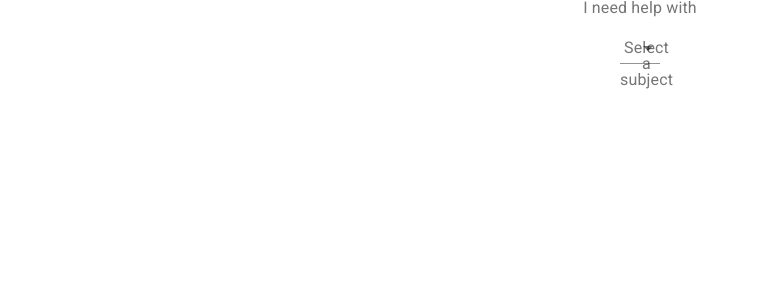
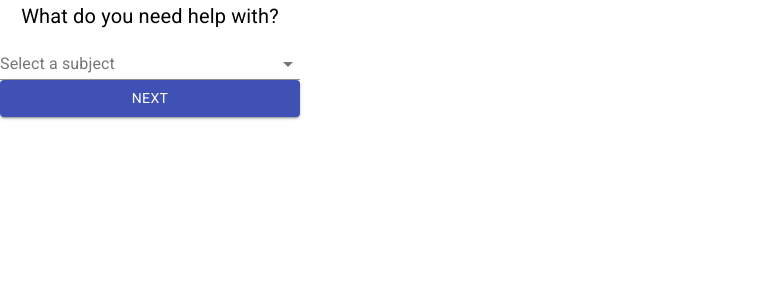
Before and after one commit to SchoolOfCode/w20_MentorUp, a React (Create React App) app in the folder mentorup/: page / in a window 1280 px wide. Shown: the top 300 px of the page, without its empty margins (0-759 px from the left). Built offline with nearby package versions, Linux system fonts and the light colour scheme; what reactfire would draw is missing.

Commit message:
added h1

```diff
--- a/mentorup/src/assets/components/Helpselection/Helpselection.js
+++ b/mentorup/src/assets/components/Helpselection/Helpselection.js
@@ -1,16 +1,26 @@
 import React from "react";
-import { InputLabel, MenuItem, TextField } from "@material-ui/core";
+import {
+  Box,
+  MenuItem,
+  TextField,
+  Button,
+  Typography,
+} from "@material-ui/core";
 function Helpselection() {
   return (
-    <div>
-      <InputLabel id="subject">I need help with</InputLabel>
+    <Box component="div" width={300} display="flex" flexDirection="column">
+      <Typography variant="h6"> What do you need help with?</Typography>
+
       <TextField id="subject" label="Select a subject" select>
         <MenuItem value="Pitching">Preparing a pitch</MenuItem>
         <MenuItem value="Business Plan">Business Plan</MenuItem>
         <MenuItem value="Business Plan">Business Plan</MenuItem>
         <MenuItem value="Business Plan">Business Plan</MenuItem>
       </TextField>
-    </div>
+      <Button variant="contained" color="primary">
+        Next
+      </Button>
+    </Box>
   );
 }
 
```
